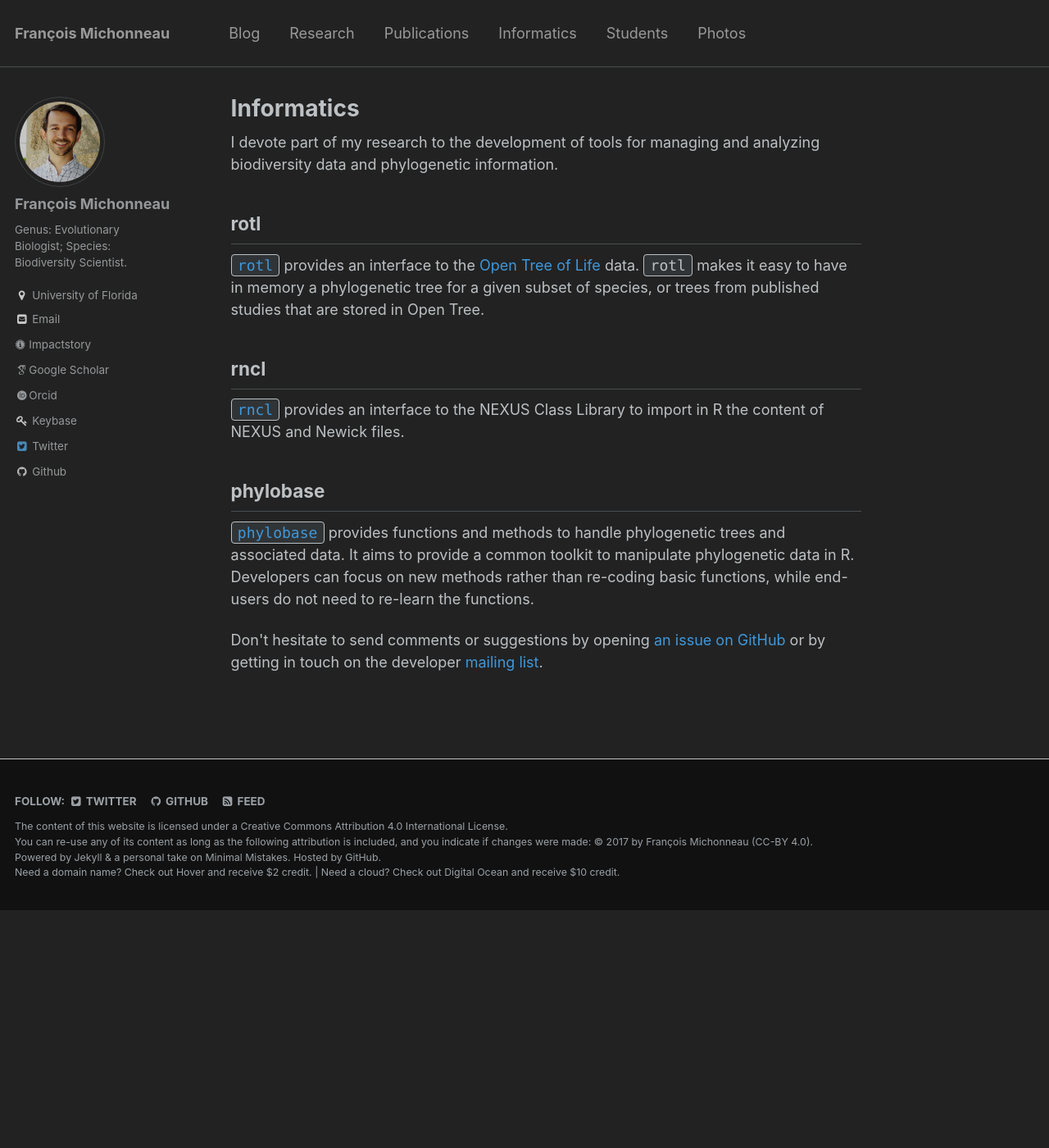
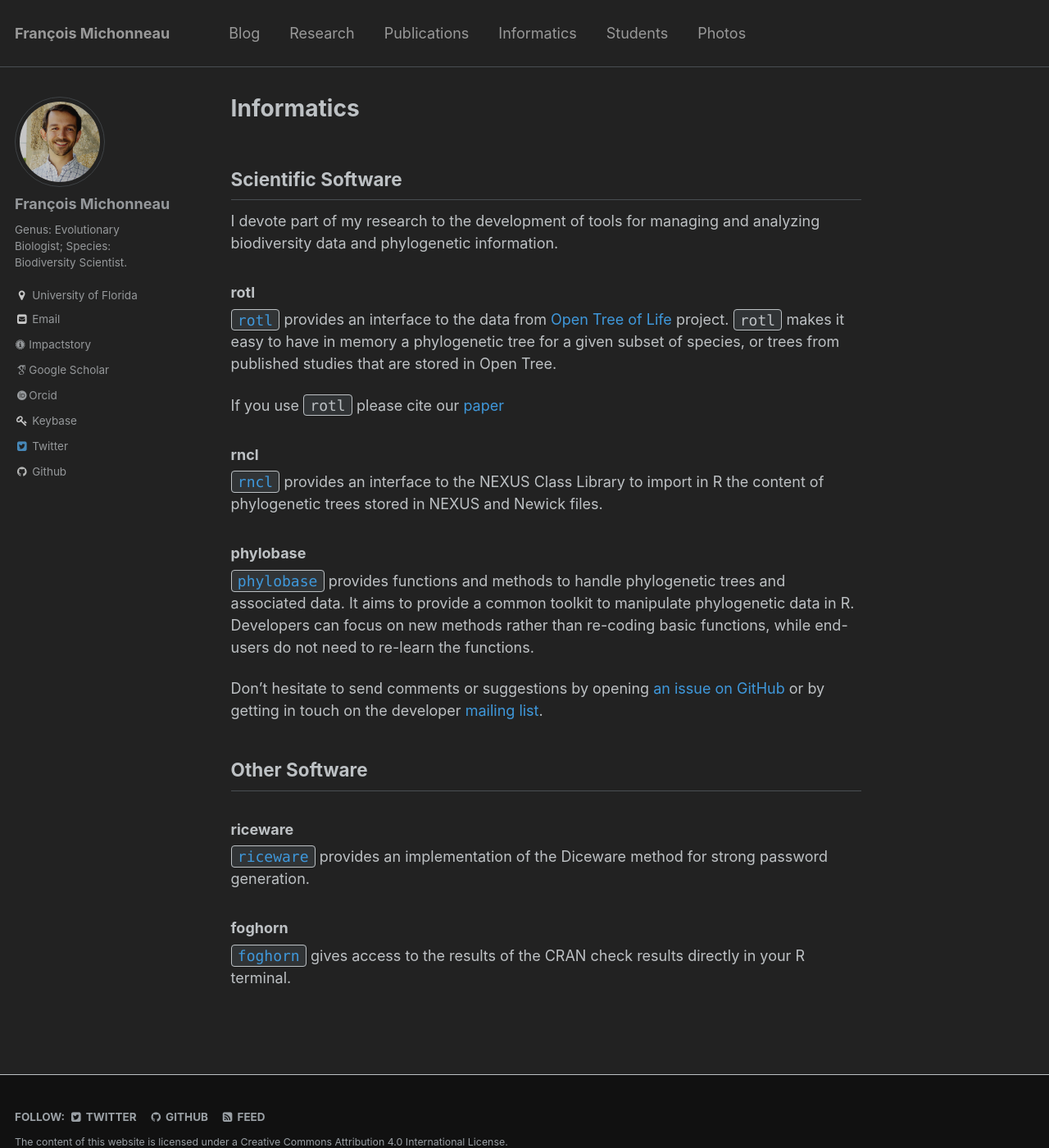
Before and after one commit to fmichonneau/francoismichonneau.net, a Jekyll site: the page built from _pages/informatics.md, in a window 1280 px wide and 1400 px high. Shown: the whole window at 82% size. Built offline with Jekyll 4.4.1, drawn with Linux system fonts in a browser that asks for light colours; some web fonts are replaced.

Commit message:
add non scientific software to informatics page

```diff
--- a/_pages/informatics.html
+++ b/_pages/informatics.md
@@ -19,20 +19,42 @@ author:
   first_name: François
   last_name: Michonneau
 ---
-<p>I devote part of my research to the development of tools for managing and analyzing biodiversity data and phylogenetic information.</p>
 
-<h2>rotl</h2>
-<p><code><a href="https://github.com/fmichonneau/rotl/">rotl</a></code> provides an interface to the <a href="http://tree.opentreeoflife.org/">Open Tree of Life</a> data. <code>rotl</code> makes it easy to have in memory a phylogenetic tree for a given subset of species, or trees from published studies that are stored in Open Tree.</p>
+## Scientific Software
 
-<h2>rncl</h2>
+I devote part of my research to the development of tools for managing and
+analyzing biodiversity data and phylogenetic information.
+
+### rotl
+
+<p><code><a href="https://github.com/fmichonneau/rotl/">rotl</a></code> provides an interface to the data from <a href="http://tree.opentreeoflife.org/">Open Tree of Life</a> project. <code>rotl</code> makes it easy to have in memory a phylogenetic tree for a given subset of species, or trees from published studies that are stored in Open Tree.</p>
+
+If you use `rotl` please cite
+our [paper](https://doi.org/10.1111/2041-210X.12593)
+
+### rncl
+
 <p><code><a href="https://github.com/fmichonneau/rncl/">rncl</a></code> provides
-  an interface to the NEXUS Class Library to import in R the content of NEXUS
-  and Newick files.</p>
+  an interface to the NEXUS Class Library to import in R the content of
+  phylogenetic trees stored in NEXUS and Newick files.</p>
 
-<h2>phylobase</h2>
+### phylobase
+
 <p><code><a href="https://github.com/fmichonneau/phylobase/">phylobase</a></code> provides functions and methods to handle phylogenetic trees and associated data. It aims to provide a common toolkit to manipulate phylogenetic data in R. Developers can focus on new methods rather than re-coding basic functions, while end-users do not need to re-learn the functions.</p>
 <p>Don't hesitate to send comments or suggestions by
   opening <a href="https://github.com/phylobase/issues/new">an issue on
   GitHub</a> or by getting in touch on the
   developer <a href="https://lists.r-forge.r-project.org/cgi-bin/mailman/listinfo/phylobase-devl">mailing
   list</a>.</p>
+
+## Other Software
+
+### riceware
+
+[`riceware`](https://github.com/fmichonneau/riceware) provides an implementation
+of the Diceware method for strong password generation.
+
+### foghorn
+
+[`foghorn`](https://github.com/fmichonneau/foghorn) gives access to the results
+of the CRAN check results directly in your R terminal.
```
